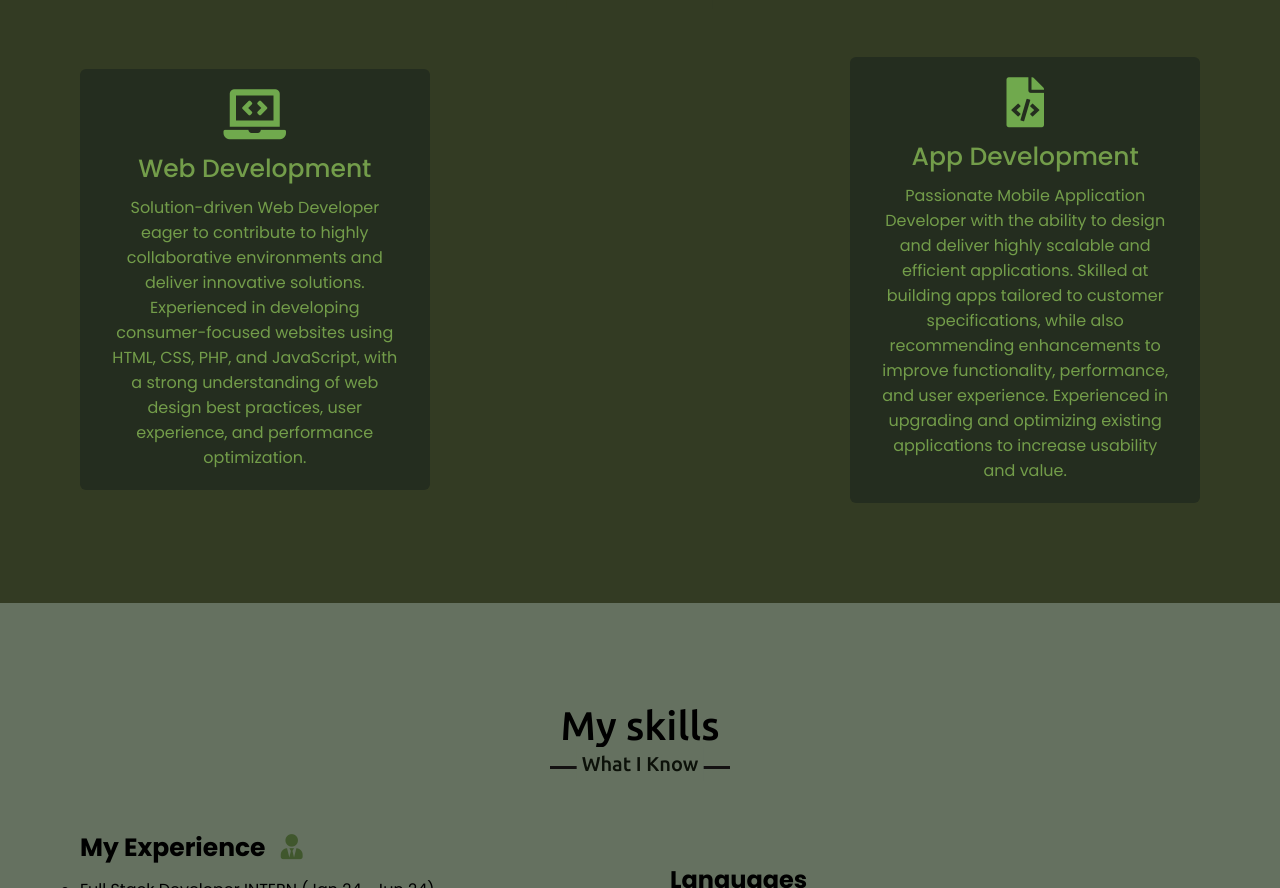
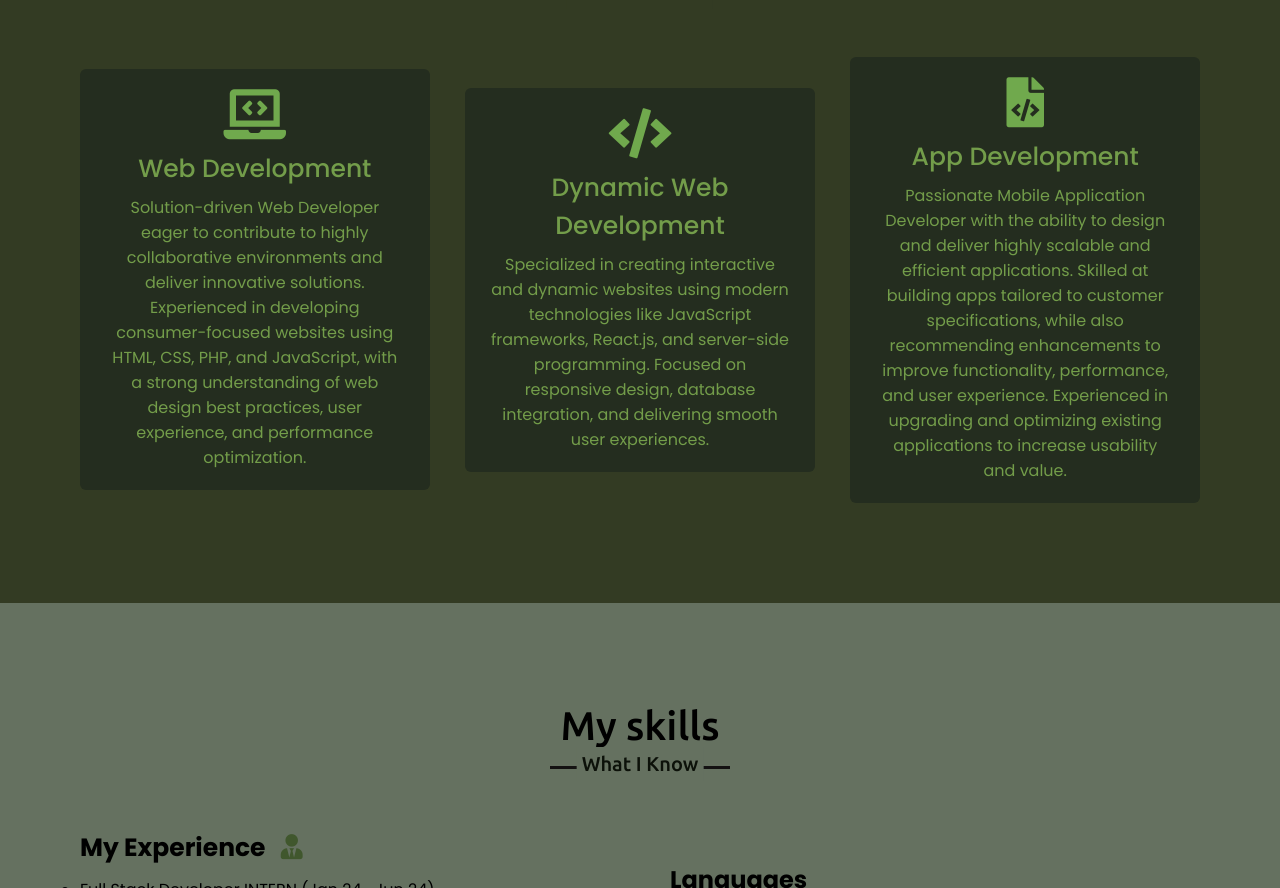
Before and after one commit to Venkat063/portfilio, a plain HTML site: page index.html in a window 1280 px wide. Shown: the part 1719-2607 px from the top of the page. Drawn offline with nearby package versions, Linux system fonts and the light colour scheme.

Commit message:
index.html

```diff
--- a/index.html
+++ b/index.html
@@ -86,6 +86,13 @@ Proficient in Java, Python, HTML, CSS, JavaScript, MySQL, with strong skills in
                         <p>Solution-driven Web Developer eager to contribute to highly collaborative environments and deliver innovative solutions. Experienced in developing consumer-focused websites using HTML, CSS, PHP, and JavaScript, with a strong understanding of web design best practices, user experience, and performance optimization.</p>
                     </div>
                 </div>
+                <div class="card">
+                <div class="box">
+                    <i class="fas fa-code"></i>
+                    <div class="text">Dynamic Web Development</div>
+                    <p>Specialized in creating interactive and dynamic websites using modern technologies like JavaScript frameworks, React.js, and server-side programming. Focused on responsive design, database integration, and delivering smooth user experiences.</p>
+                </div>
+            </div>
                 <div class="card">
                     <div class="box">
                         <i class=" fas fa-file-code"></i>
```
